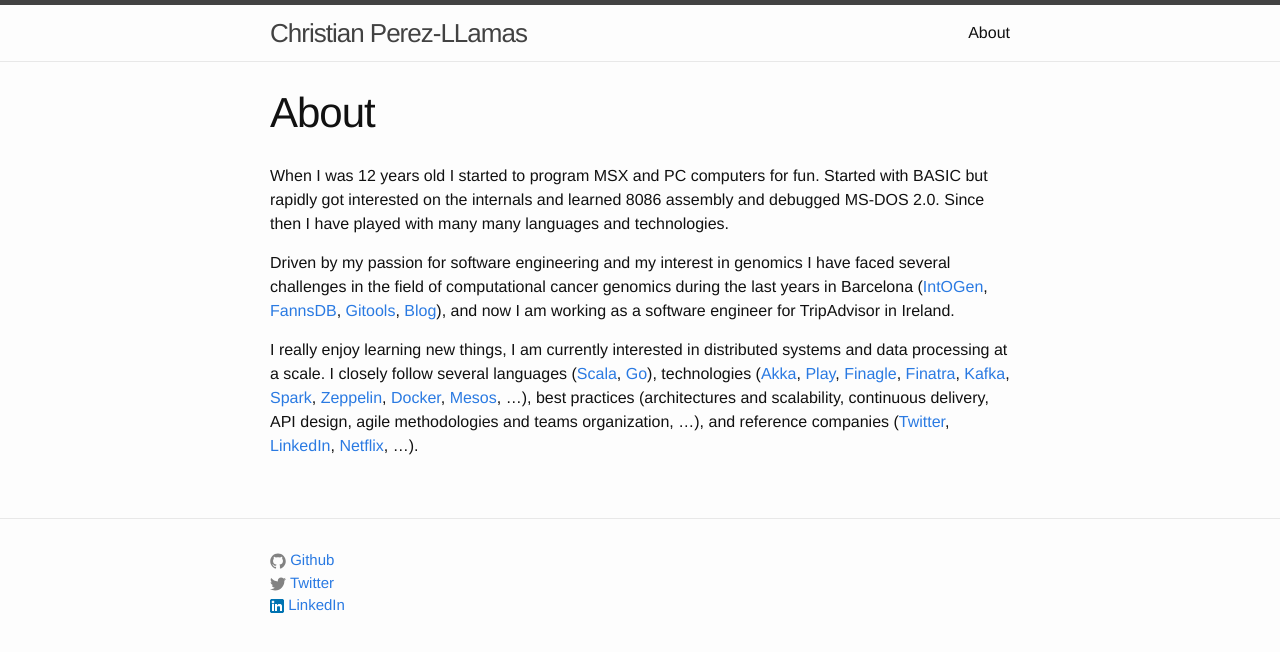
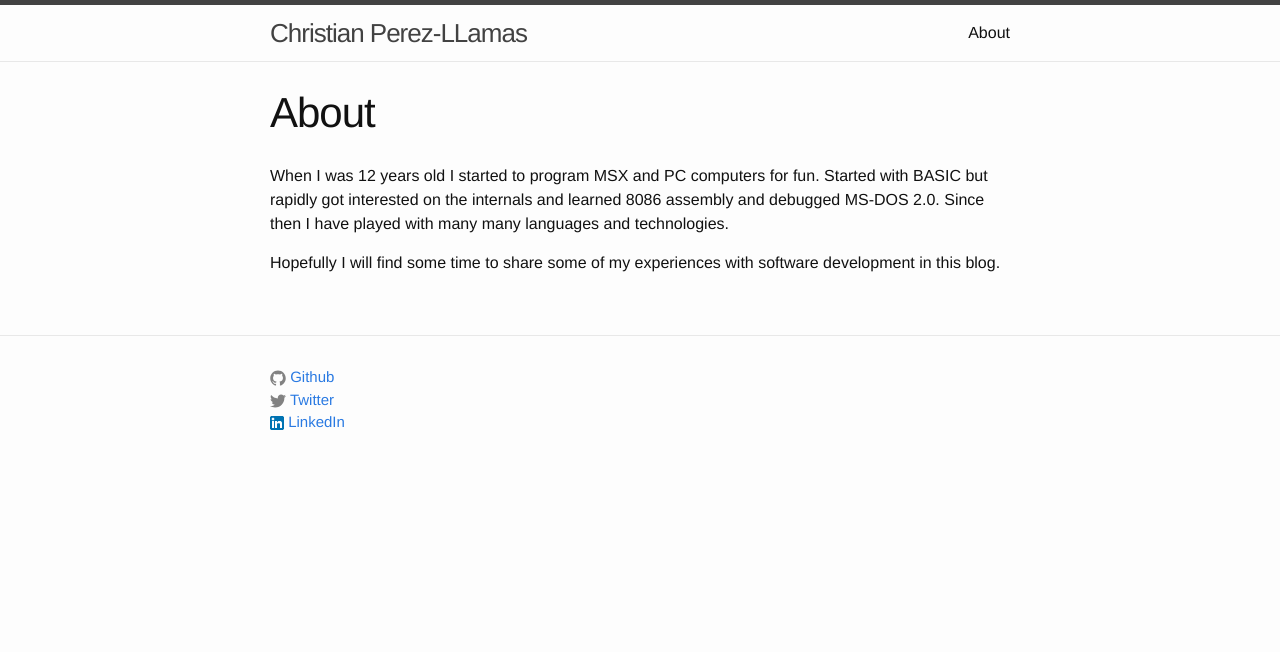
Before and after one commit to chris-zen/chris-zen.github.io, a Jekyll site: the page built from about.md, in a window 1280 px wide. Shown: the top 652 px of the page. Built offline with Jekyll 4.4.1, drawn with Linux system fonts in a browser that asks for light colours.

Commit message:
Updated about

```diff
--- a/about.md
+++ b/about.md
@@ -6,6 +6,4 @@ permalink: /about/
 
 When I was 12 years old I started to program MSX and PC computers for fun. Started with BASIC but rapidly got interested on the internals and learned 8086 assembly and debugged MS-DOS 2.0. Since then I have played with many many languages and technologies.
 
-Driven by my passion for software engineering and my interest in genomics I have faced several challenges in the field of computational cancer genomics during the last years in Barcelona ([IntOGen](http://www.intogen.org), [FannsDB](http://bg.upf.edu/fannsdb/), [Gitools](http://www.gitools.org/), [Blog](http://bg.upf.edu/blog/author/christian/)), and now I am working as a software engineer for TripAdvisor in Ireland.
-
-I really enjoy learning new things, I am currently interested in distributed systems and data processing at a scale. I closely follow several languages ([Scala](http://www.scala-lang.org/), [Go](https://golang.org/)), technologies ([Akka](http://akka.io/), [Play](https://www.playframework.com/), [Finagle](https://twitter.github.io/finagle/), [Finatra](http://twitter.github.io/finatra/), [Kafka](http://kafka.apache.org/), [Spark](https://spark.apache.org/), [Zeppelin](https://zeppelin.incubator.apache.org/), [Docker](http://www.docker.com/), [Mesos](http://mesos.apache.org/), ...), best practices (architectures and scalability, continuous delivery, API design, agile methodologies and teams organization, ...), and reference companies ([Twitter](https://engineering.twitter.com/), [LinkedIn](https://engineering.linkedin.com/), [Netflix](http://techblog.netflix.com/), ...).
+Hopefully I will find some time to share some of my experiences with software development in this blog.
```
